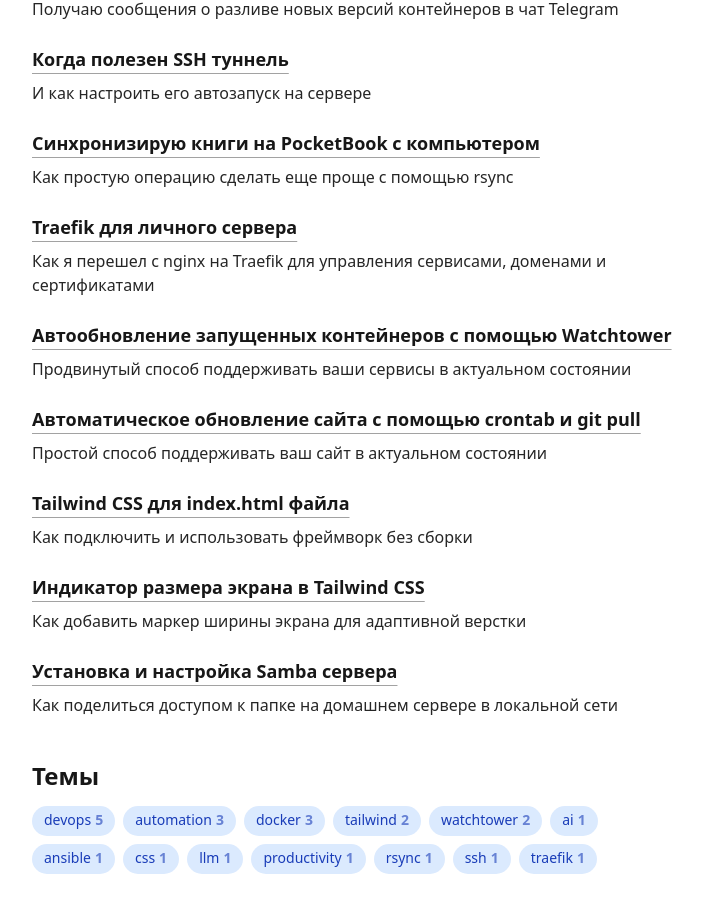
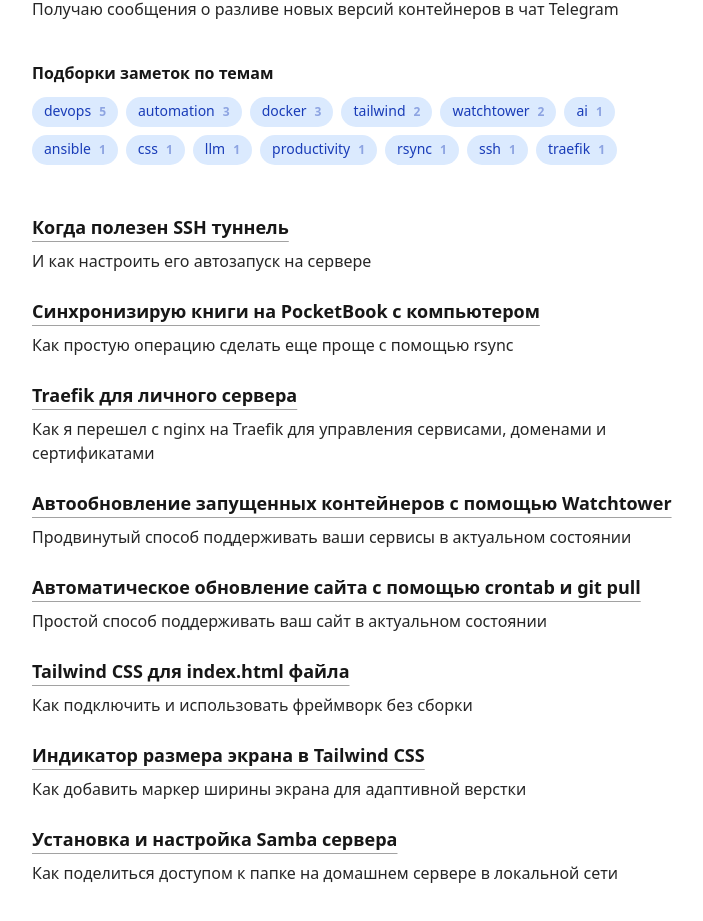
Before and after one commit to talyguryn/guryn.ru, a Next.js app: page /notes in a window 1280 px wide. Shown: the part 755-1676 px from the top of the page, without its empty margins (112-815 px from the left). Built offline with nearby package versions, Linux system fonts and the light colour scheme.

Commit message:
add note data section projects

```diff
--- a/src/app/components/Tag.tsx
+++ b/src/app/components/Tag.tsx
@@ -1,13 +1,35 @@
-export default function Tag({ tag, count }: { tag: string; count?: number }) {
+export enum colorType {
+  blue = 'blue',
+  red = 'red',
+}
+
+const colors = {
+  [colorType.blue]:
+    'bg-blue-100 dark:bg-blue-800 text-blue-800 dark:text-blue-200 hover:bg-blue-200 dark:hover:bg-blue-700',
+  [colorType.red]:
+    'bg-red-100 dark:bg-red-800 text-red-800 dark:text-red-200 hover:bg-red-200 dark:hover:bg-red-700',
+};
+
+export default function Tag({
+  tag,
+  count,
+  color,
+}: {
+  tag: string;
+  count?: number;
+  color?: colorType;
+}) {
+  const tagColor = color ? colors[color] : colors.blue;
+
   return (
     <a
       href={`/notes/tags/${tag}`}
       key={tag}
-      className="bg-blue-100 dark:bg-blue-800 text-blue-800 dark:text-blue-200 px-3 py-1 pb-1.5 rounded-full text-sm cursor-pointer hover:bg-blue-200 dark:hover:bg-blue-700 transition-colors not-underlined flex items-baseline gap-1"
+      className={`${tagColor} px-3 py-1 pb-1.5 rounded-full text-sm cursor-pointer transition-colors not-underlined flex items-baseline gap-2`}
     >
       <div className="">{tag}</div>
       {count !== undefined && (
-        <div className="font-semibold opacity-60">{count}</div>
+        <div className="font-semibold opacity-40 text-[12px]">{count}</div>
       )}
     </a>
   );
--- a/src/app/globals.css
+++ b/src/app/globals.css
@@ -79,7 +79,7 @@
 }
 
 p {
-  margin: 0.5em 0;
+  margin: 1em 0;
   line-height: 1.6;
 }
 
@@ -148,7 +148,7 @@
 }
 
 blockquote {
-  margin: 0.5em 0;
+  margin: 1em 0;
   padding-left: 1em;
   border-left: 0.05em solid var(--color-foreground);
   color: var(--color-foreground);
--- a/src/app/notes/[slug]/page.tsx
+++ b/src/app/notes/[slug]/page.tsx
@@ -3,7 +3,7 @@
 import { formatDate, getNotesPosts } from '@/app/notes/utils';
 import { baseUrl } from '@/app/sitemap';
 import { BlogPosting, WithContext } from 'schema-dts';
-import Tag from '@/app/components/Tag';
+import Tag, { colorType } from '@/app/components/Tag';
 
 type PageParams = {
   slug: string;
--- a/src/app/notes/page.tsx
+++ b/src/app/notes/page.tsx
@@ -1,6 +1,9 @@
-import Link from 'next/link';
-import { formatDate, getNotesPosts, getTagsWithCount } from '@/app/notes/utils';
-import Tag from '../components/Tag';
+import {
+  getNotesPosts,
+  getProjectsWithCount,
+  getTagsWithCount,
+} from '@/app/notes/utils';
+import Tag, { colorType } from '../components/Tag';
 import NoteCard from '../components/NoteCard';
 
 export default async function Page() {
@@ -12,25 +15,48 @@
   });
 
   const tagCounts = getTagsWithCount();
+  const projectsCounts = getProjectsWithCount();
 
   return (
     <>
       <h1>Заметки</h1>
 
       <div>
-        {allNotes.map((post) => (
+        {allNotes.slice(0, 3).map((post) => (
           <div key={post.slug} className="mb-2">
             <NoteCard post={post} />
           </div>
         ))}
       </div>
 
-      <h2 className="text-lg font-semibold mb-4">Темы</h2>
-      <div className="mb-4 flex flex-wrap gap-2">
-        {tagCounts.map(({ tag, count }) => (
-          <Tag key={tag} tag={tag} count={count} />
+      <div className="pt-4 pb-8">
+        <div className=" font-semibold mb-3">Подборки заметок по темам</div>
+        <div className="mb-4 flex flex-wrap gap-2">
+          {tagCounts.map(({ tag, count }) => (
+            <Tag key={tag} tag={tag} count={count} />
+          ))}
+        </div>
+      </div>
+
+      <div>
+        {allNotes.slice(3).map((post) => (
+          <div key={post.slug} className="mb-2">
+            <NoteCard post={post} />
+          </div>
         ))}
       </div>
+
+      {/* <h2 className="text-lg font-semibold mb-4">Журналы проектов</h2>
+      <div className="mb-4 flex flex-wrap gap-2">
+        {projectsCounts.map(({ project, count }) => (
+          <Tag
+            key={project}
+            tag={project}
+            count={count}
+            color={colorType.red}
+          />
+        ))}
+      </div> */}
     </>
   );
 }
--- a/src/app/notes/posts/how-to-ask-ai-to-get-better-results.mdx
+++ b/src/app/notes/posts/how-to-ask-ai-to-get-better-results.mdx
@@ -5,7 +5,7 @@
 tags: llm, ai, productivity
 ---
 
-Поделюсь своим опытом общения с нейросетями и наблюдениями. А в следующей заметке я расскажу, как подключить ИИ к своему проекту.
+Поделюсь своим опытом общения с нейросетями и наблюдениями. А в другой заметке я расскажу, как подключить ИИ к своему проекту.
 
 ## ИИ не умеет думать
 
@@ -41,7 +41,7 @@
 
 Сформулируйте задачу четко и конкретно. Чем яснее вы опишете, что именно вам нужно, тем выше вероятность получить полезный ответ.
 
-> ... Предложи 20 вариантов разной степени креативности, от очень креативного до очень консервативного. предлогай варианты с разными акцентами: на здоровье, на органичности, на традициях и т.д.
+> ... Предложи 20 вариантов разной степени креативности, от очень креативного до очень консервативного. Предлагай варианты с разными акцентами: на здоровье, на органичности, на традициях и т.д.
 
 Опишите, как вы планируете использовать результат, и какие ограничения есть у задачи.
 
--- a/src/app/notes/posts/watchtower-docker-notifications.mdx
+++ b/src/app/notes/posts/watchtower-docker-notifications.mdx
@@ -3,6 +3,7 @@
 summary: 'Получаю сообщения о разливе новых версий контейнеров в чат Telegram'
 publishedAt: '2025-07-21'
 tags: docker, devops, watchtower, automation
+projects: guryn.ru, skim
 ---
 
 Когда начал использовать Watchtower, я захотел получать уведомления о том, что мой сайт успешно обновлен.
--- a/src/app/notes/utils.ts
+++ b/src/app/notes/utils.ts
@@ -12,6 +12,7 @@
   summary: string;
   image?: string;
   tags?: string[];
+  projects?: string[];
 };
 
 function parseFrontmatter(fileContent: string) {
@@ -28,9 +29,9 @@
 
     value = value.replace(/^['"](.*)['"]$/, '$1'); // Remove quotes
     const trimmedKey = key.trim() as keyof NoteMetadata;
-    if (trimmedKey === 'tags') {
+    if (trimmedKey === 'tags' || trimmedKey === 'projects') {
       metadata[trimmedKey] = value
-        ? value.split(',').map((tag) => tag.trim())
+        ? value.split(',').map((item) => item.trim())
         : [];
     } else {
       metadata[trimmedKey] = value;
@@ -64,20 +65,16 @@
 
   return loadedFiles
     .filter((file) => {
-      if (!file.metadata.publishedAt) {
-        return false; // Skip files without publishedAt
-      }
+      if (!file.metadata.publishedAt) return false;
 
-      // Filter out posts with publishedAt in the future
       let publishedAt = new Date(file.metadata.publishedAt);
       return publishedAt <= new Date();
     })
     .sort((a, b) => {
-      // Sort by publishedAt date, newest first
       if (new Date(a.metadata.publishedAt) > new Date(b.metadata.publishedAt)) {
         return -1;
       }
-      return 1; // If dates are equal, maintain original order
+      return 1;
     });
 }
 
@@ -151,3 +148,37 @@
 
   return tagCounts;
 }
+
+export function getProjectsWithCount(): { project: string; count: number }[] {
+  const allNotes = getNotesPosts();
+  const allProjects = allNotes
+    .flatMap((post) => post.metadata.projects)
+    .filter(
+      (project): project is string => typeof project === 'string' && !!project
+    )
+    .filter((project, index, self) => self.indexOf(project) === index)
+    .sort((a, b) => {
+      if (!a) return 1;
+      if (!b) return -1;
+      return a.localeCompare(b);
+    });
+
+  const projectCounts = allProjects
+    .map((project) => {
+      const count = allNotes.filter(
+        (post) =>
+          Array.isArray(post.metadata.projects) &&
+          post.metadata.projects.includes(project)
+      ).length;
+
+      return { project, count };
+    })
+    .sort((a, b) => {
+      if (b.count !== a.count) {
+        return b.count - a.count;
+      }
+      return a.project.localeCompare(b.project);
+    });
+
+  return projectCounts;
+}
```
Also changed, not shown: src/app/notes/posts/css-tooltip.mdx (+7 -6 lines).
